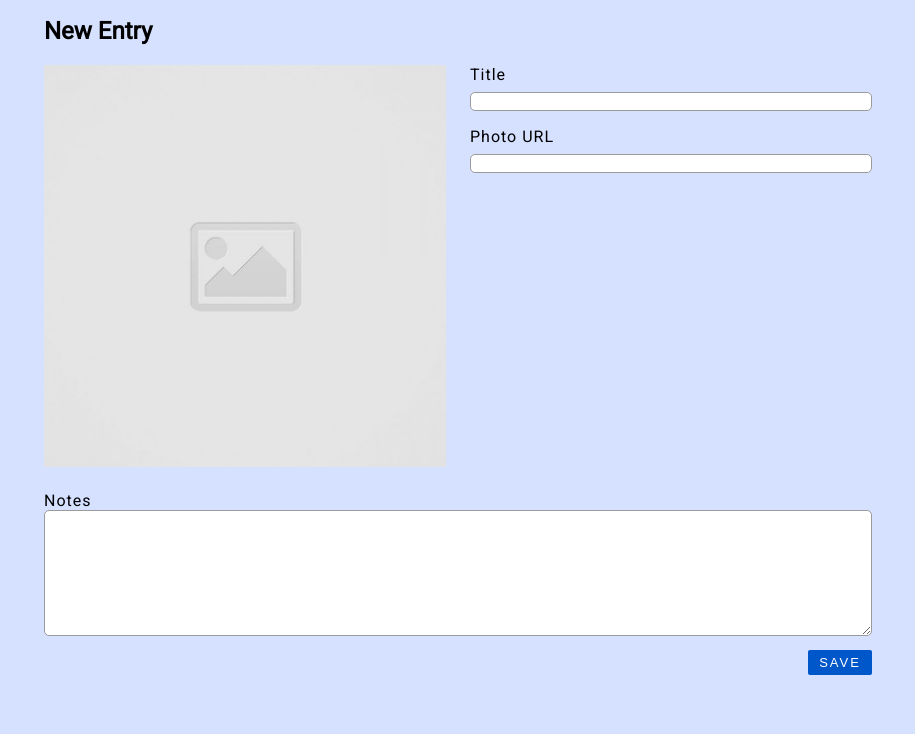
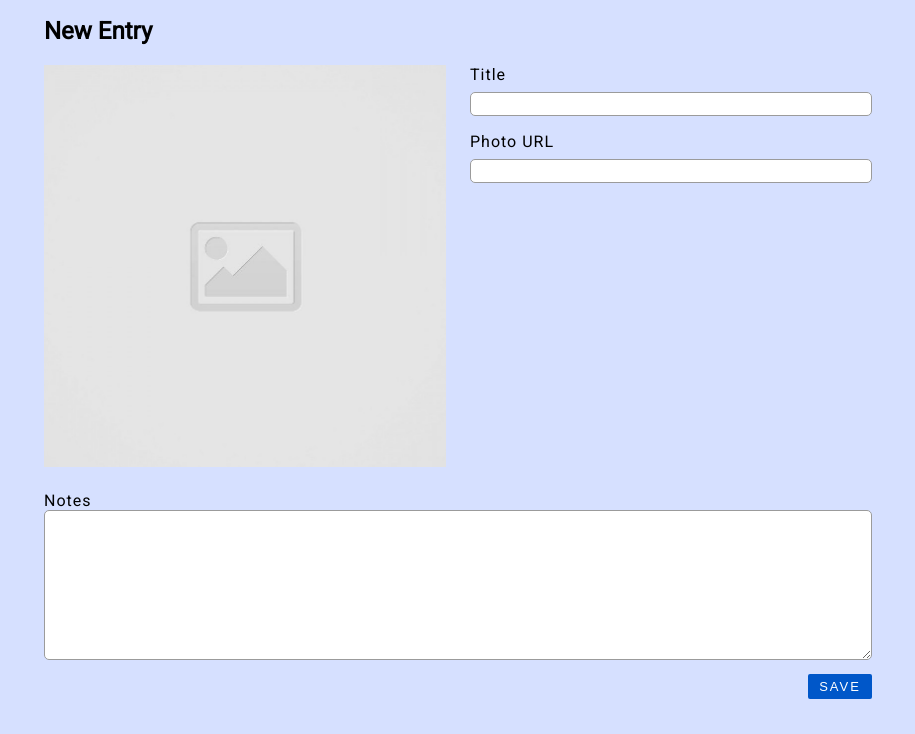
Before and after one commit to EuichangPark/code-journal, a website: page index.html in a window 1280 px wide. Shown: the part 66-800 px from the top of the page, without its empty margins (182-1097 px from the left). Drawn offline with Linux system fonts and the light colour scheme.

Commit message:
updated issue-1

```diff
--- a/css/styles.css
+++ b/css/styles.css
@@ -32,6 +32,8 @@ input {
   border-radius: 5px;
   border: 1px solid rgb(155, 155, 155);
   margin-top: 8px;
+  padding: 2px 10px;
+  font-size: 16px;
 }
 
 input:focus {
@@ -67,4 +69,10 @@ textarea {
   width: 100%;
   border: 1px solid rgb(155, 155, 155);
   border-radius: 5px;
+  padding: 2px 10px;
+  font-size: 16px;
 }
+
+textarea:focus {
+  outline-color: rgb(0, 87, 201);
+}
--- a/js/main.js
+++ b/js/main.js
@@ -20,7 +20,7 @@ function handleSubmit(event) {
   myObject.title = $title;
   myObject.url = $url;
   myObject.notes = $notes;
-  myObject.entryId = data.nextEntryId + 1;
+  myObject.entryId = data.nextEntryId;
   data.nextEntryId++;
   data.entries.unshift(myObject);
   $formData.reset();
```
